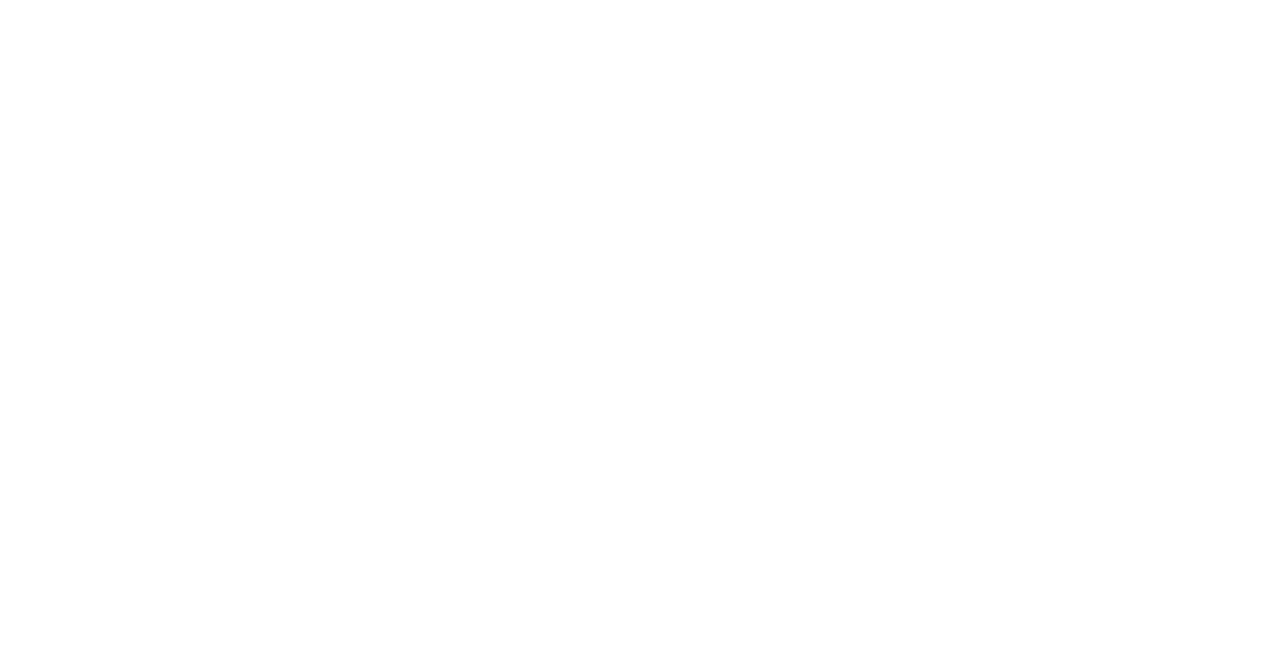
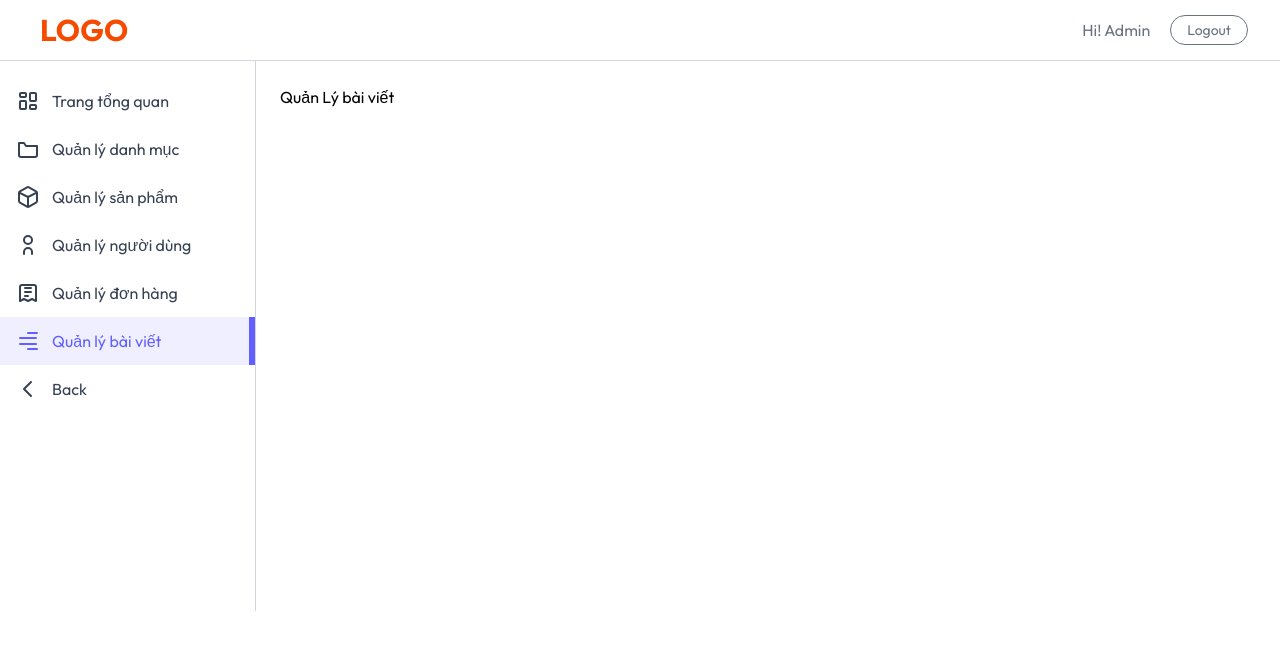
Before and after one commit to minhtri2404/Ecommerce_Web, a Vue app in the folder frontend/: page /admin-dashboard/blog in a window 1280 px wide. Before the commit this address had no page. Shown: the top 650 px of the page. Built offline with nearby package versions, Linux system fonts and the light colour scheme.

Commit message:
Dời thư mục từ component xuống thư mục page cho blog

```diff
--- a/frontend/src/pages/ComHome.vue
+++ b/frontend/src/pages/ComHome.vue
@@ -10,5 +10,5 @@
 <script setup>
 import Categories from '@/components/Categories/ComCategories.vue'
 import PopularProducts from '@/components/PopularProducts/PopularProducts.vue';
-import LatestBlogPosts from '@/components/LatestBlogPosts/LatestBlogPosts.vue';
+import LatestBlogPosts from '../pages/admin/blog/LatestBlogPosts.vue';
 </script>
--- /dev/null
+++ b/frontend/src/pages/admin/blog/blogList.vue
@@ -0,0 +1,5 @@
+<template>
+    <div>
+        <h2>Quản Lý bài viết</h2>
+    </div>
+</template>
--- a/frontend/src/routes/index.js
+++ b/frontend/src/routes/index.js
@@ -24,6 +24,7 @@ import OrderList from '../pages/admin/order/orderList.vue'
 import OrderDetail from '../pages/admin/order/orderView.vue'
 import CustomerList from '../pages/admin/user/listCustomer.vue'
 import EditCustomer from '../pages/admin/user/editCustomer.vue'
+import BlogList from '../pages/admin/blog/blogList.vue'
 const routes = [
   {
     path: '/',
@@ -57,8 +58,7 @@ const routes = [
       { path: 'order/:id', name: OrderDetail, component: OrderDetail},
       { path: 'user', name: CustomerList, component: CustomerList},
       { path: 'user/:id', name: EditCustomer, component: EditCustomer},
-
-
+      { path: 'blog', name: BlogList, component: BlogList},
       // Các trang admin khác
     ]
   }
```
Also changed, not shown: frontend/src/pages/customer/blog/LatestBlogPosts.vue (renamed from frontend/src/pages/admin/blog/LatestBlogPosts/LatestBlogPosts.vue).
